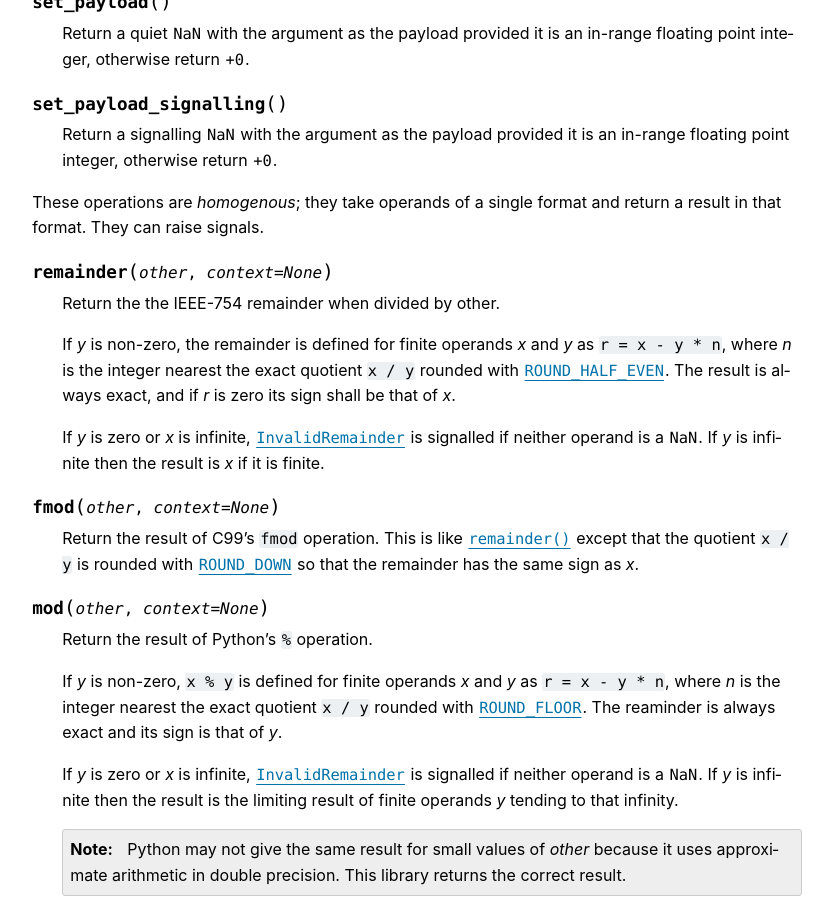
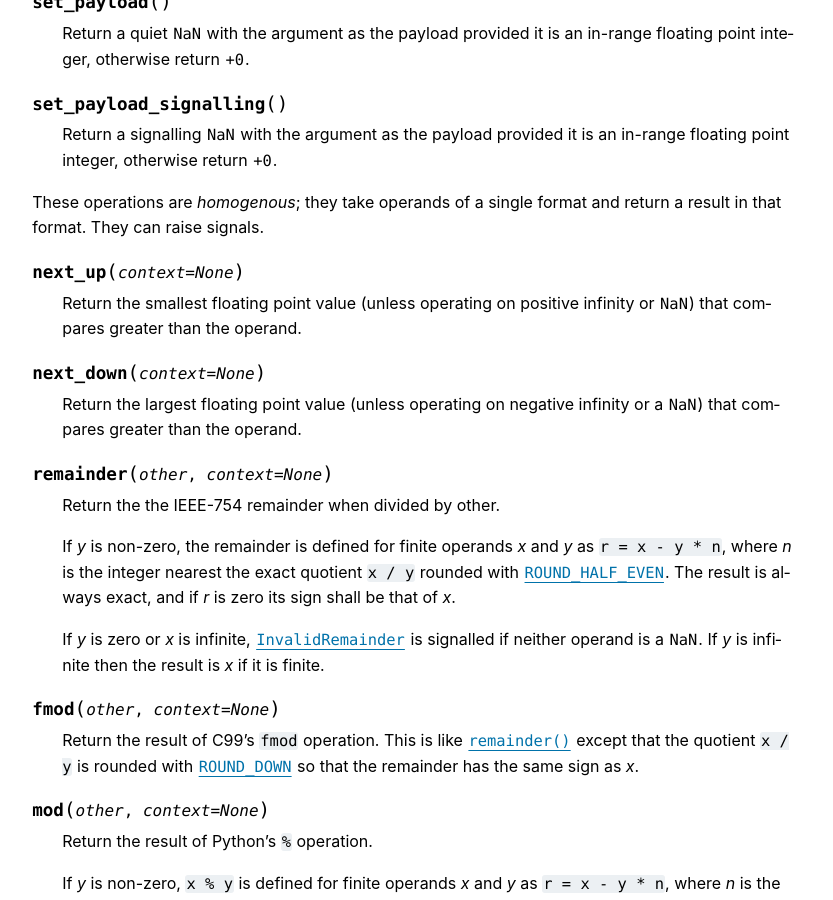
Before and after one commit to kyuupichan/ieee754, a Sphinx documentation site: the page built from docs/ieee754.rst, in a window 1280 px wide and 900 px high, scrolled down 8246 px. Shown: the whole window, without its empty margins (33-866 px from the left). Built offline with Sphinx 7.4.7, drawn with Linux system fonts in a browser that asks for light colours; the version number could not be read and is left out.

Commit message:
Document next_up, next_down

```diff
--- a/docs/ieee754.rst
+++ b/docs/ieee754.rst
@@ -456,6 +456,16 @@ Unless noted otherwise :const:`NaN` operands are propagated as descibed in the s
 
   These operations are *homogenous*; they take operands of a single format and return a
   result in that format.  They can raise signals.
+
+  .. method:: next_up(context=None)
+
+        Return the smallest floating point value (unless operating on positive infinity or
+        :const:`NaN`) that compares greater than the operand.
+
+  .. method:: next_down(context=None)
+
+        Return the largest floating point value (unless operating on negative infinity or
+        a :const:`NaN`) that compares greater than the operand.
 
   .. method:: remainder(other, context=None)
 
```
Also changed, not shown: 1 other file.
